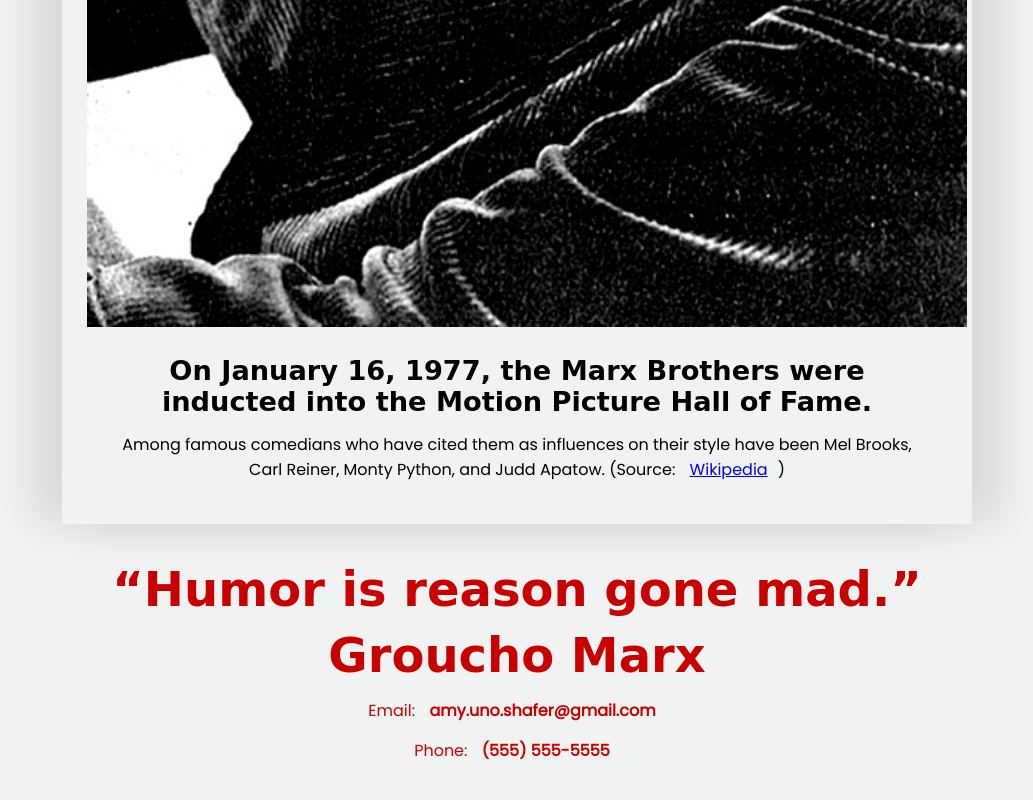
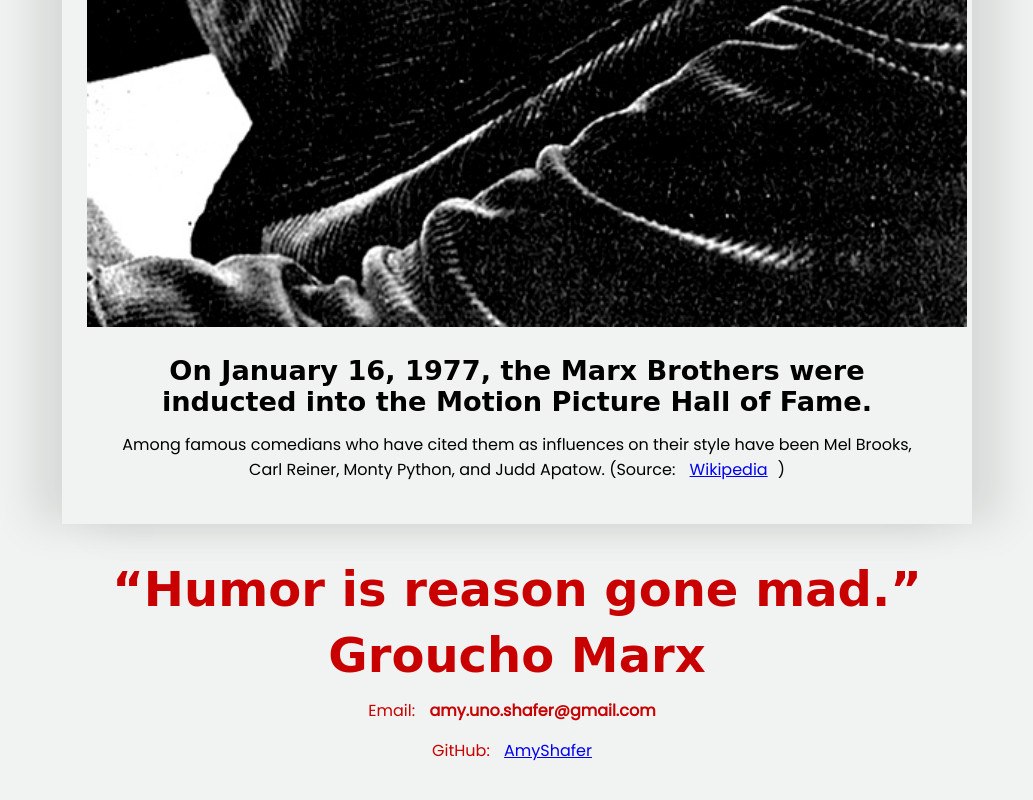
Before and after one commit to AmyShafer/Reason-Gone-Mad, a plain HTML site: page index.html in a window 1280 px wide. Shown: the part 5524-6324 px from the top of the page, without its empty margins (123-1156 px from the left). Drawn offline with nearby package versions, Linux system fonts and the light colour scheme; a web font is replaced by a local one.

Commit message:
github add

```diff
--- a/index.html
+++ b/index.html
@@ -112,7 +112,7 @@
             <a
               href="https://en.wikipedia.org/wiki/Marx_Brothers"
               target="_blank"
-            >Wikipedia</a
+              >Wikipedia</a
             >)
           </p>
         </div>
@@ -122,7 +122,10 @@
       <h3>“Humor is reason gone mad.”</h3>
       <h3>Groucho Marx</h3>
       <p>Email: <strong>amy.uno.shafer@gmail.com</strong></p>
-      <p>Phone: <strong>(555) 555-5555</strong></p>
+      <p>
+        GitHub:
+        <a blank="_target" href="https://github.com/AmyShafer">AmyShafer</a>
+      </p>
     </footer>
   </body>
   <script
```
